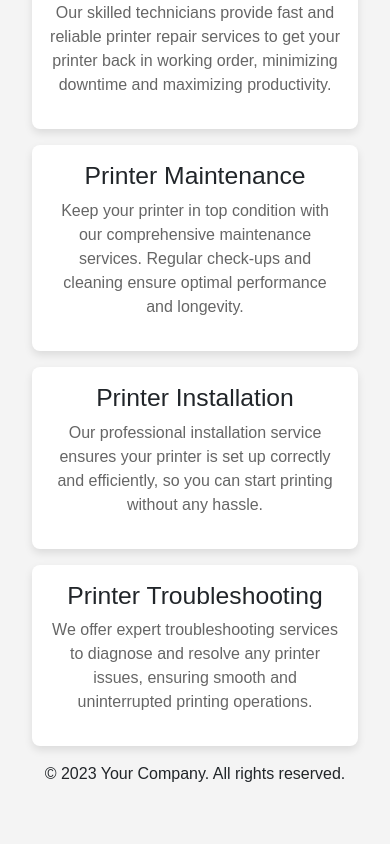
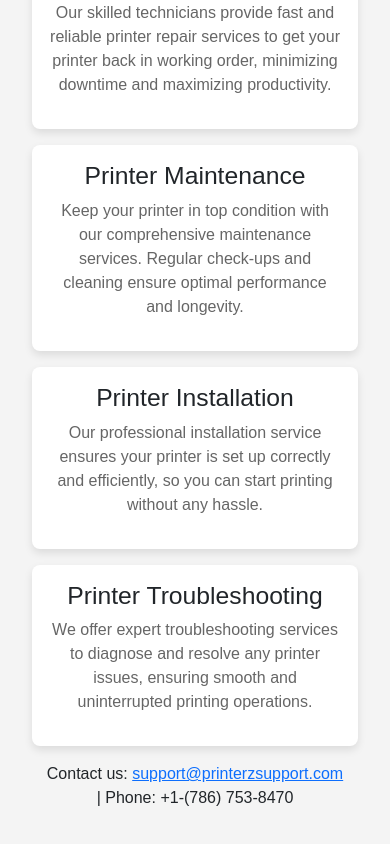
Before and after one commit to mshekhu1/printerzsupport, a React (Create React App) app: page /services in a window 390 px wide. Shown: the part 1449-2293 px from the top of the page. Built offline with nearby package versions, Linux system fonts and the light colour scheme.

Commit message:
Added email and phone information to Footer component and ensured navigation works on mobile

```diff
--- a/src/components/Footer.js
+++ b/src/components/Footer.js
@@ -1,11 +1,13 @@
 import React from 'react';
 
-const Footer = () => {
-    return (
-        <footer>
-            <p>&copy; 2023 Your Company. All rights reserved.</p>
-        </footer>
-    );
-};
+function Footer() {
+  return (
+    <footer className="footer">
+      <div className="container">
+        <p>Contact us: <a href="support@printerzsupport.com">support@printerzsupport.com</a> | Phone: +1-(786) 753-8470</p>
+      </div>
+    </footer>
+  );
+}
 
 export default Footer;
```
